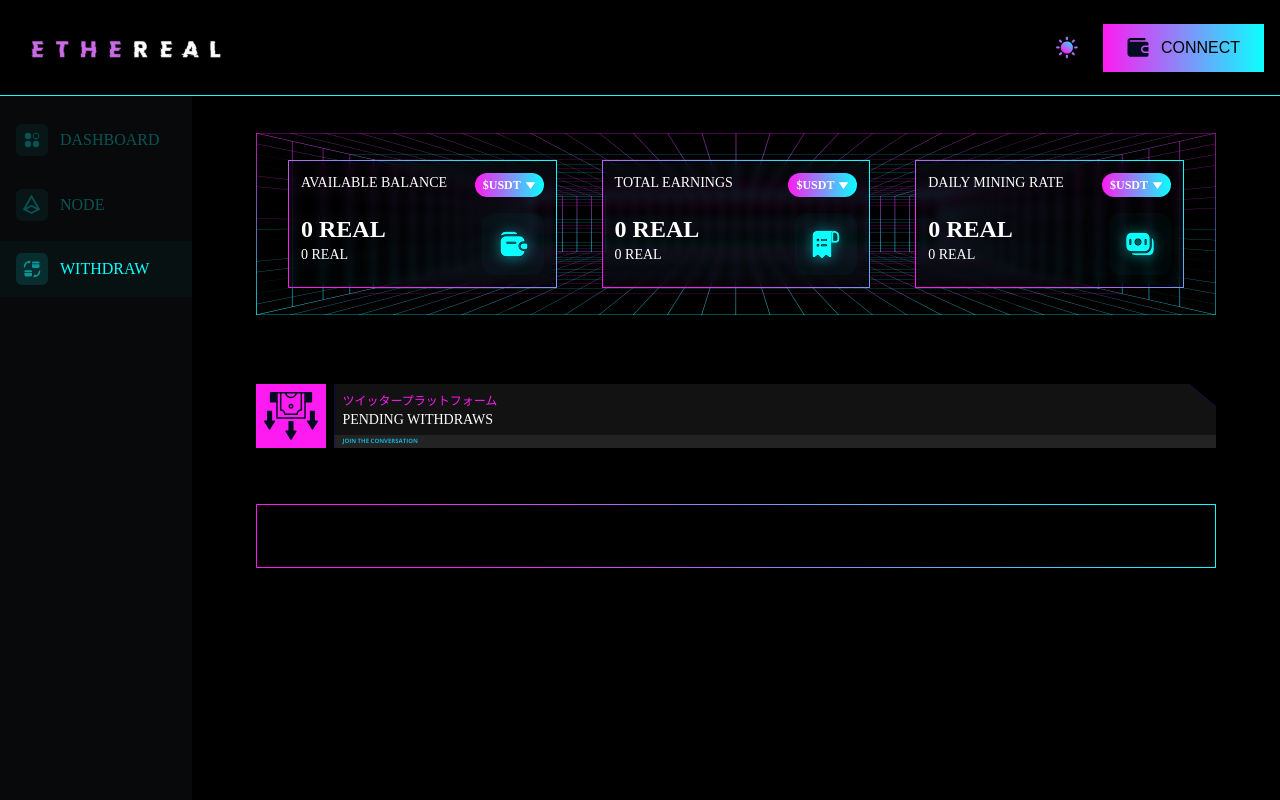
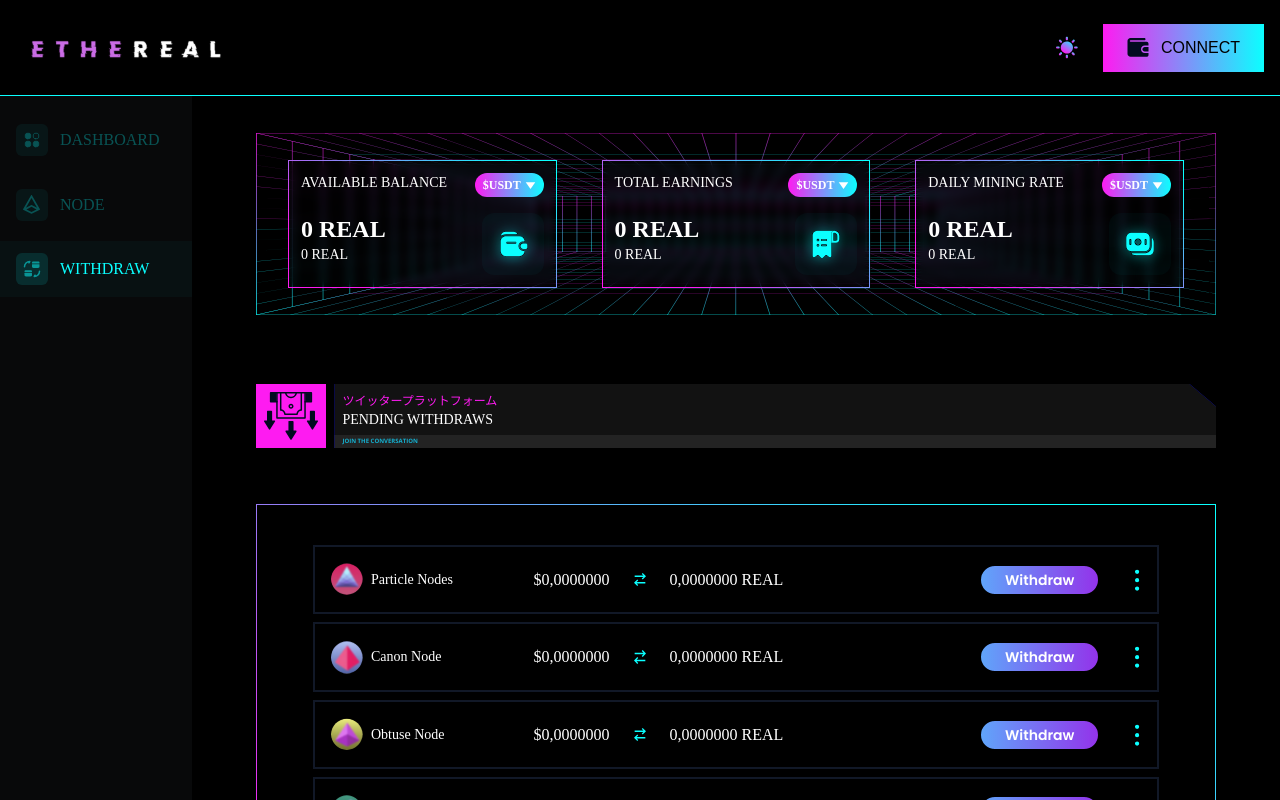
Before and after one commit to manish189000/ethereal-dapp, a React (Vite) app in the folder frontend/: page /dashboard/withdraw in a window 1280 px wide. Built offline with nearby package versions, Linux system fonts and the light colour scheme; a web font is replaced by a local one.

Commit message:
made withdraw statement component

```diff
--- a/frontend/src/components/WithdrawStatement.jsx
+++ b/frontend/src/components/WithdrawStatement.jsx
@@ -1,3 +1,4 @@
+/* eslint-disable react/prop-types */
 // /* eslint-disable react/prop-types */
 
 // const WithdrawStatement = ({
@@ -54,20 +55,28 @@
 // };
 
 // export default WithdrawStatement;
-import React from "react";
-
-const WithdrawStatement = () => {
+import threedot from "../assets/row01.svg";
+import arrow from "../assets/Arrow.svg";
+const WithdrawStatement = ({ nodeImage, nodeName }) => {
   return (
-    <div
-      style={{
-        border: "1px solid",
-        borderImageSource:
-          "linear-gradient(212.97deg, #0BFFFF 8.98%, #FE1BF1 80.33%)",
-        borderImageSlice: 1,
-      }}
-      className="h-16"
-    >
-      WithdrawStatement
+    <div className="px-4 py-4 my-2 w-full border-2 border-gray-900 flex justify-between items-center">
+      <div className="flex items-center gap-2 w-[25%]">
+        <img src={nodeImage} className="w-8" />
+        <p className=" font-lw text-sm">{nodeName}</p>
+      </div>
+      <div className="flex items-center gap-6 w-[55%]">
+        <p className=" font-lw font-[14px]">$0,0000000</p>
+        <img src={arrow} className=" w-3" />
+        <p className=" font-lw font-[14px] ">0,0000000 REAL</p>
+      </div>
+      <div className="flex items-center justify-between gap-8 w-[20%]">
+        <button
+          className={`button-part px-6 py-1 text-sm font-semibold border-black border-2 bg-gradient-to-r from-blue-400 to-purple-600 rounded-[2rem] text-[white] font-poppins`}
+        >
+          Withdraw
+        </button>
+        <img src={threedot} />
+      </div>
     </div>
   );
 };
--- a/frontend/src/pages/DashboardPage.jsx
+++ b/frontend/src/pages/DashboardPage.jsx
@@ -8,6 +8,14 @@ import obtuse_node from "../assets/obtuse_node.svg";
 import canon_node from "../assets/canon_node.svg";
 import NodeName from "../components/NodeName";
 const DashboardPage = () => {
+  // <NodeName img={particle_node} nodeName={"Particle Nodes"} />
+  // <NodeName img={canon_node} nodeName={"Canon Node"} />
+  // <NodeName img={obtuse_node} nodeName={"Obtuse Node"} />
+  // <NodeName img={master_node} nodeName={"Master Node"} />
+  // <NodeName img={particle_node} nodeName={"Executive Node"} />
+  // <NodeName img={canon_node} nodeName={"Partner Node"} />
+  // <NodeName img={particle_node} nodeName={"Founder Node"} />
+
   return (
     <div>
       <UserBalance />
@@ -60,7 +68,7 @@ const DashboardPage = () => {
                 <NodeName img={particle_node} nodeName={"Founder Node"} />
               </div>
             </div>
-</div>
+          </div>
         </div>
         <div className="w-[65%] ">
           <div className="flex h-16 gap-2 w-full">
@@ -156,9 +164,7 @@ const DashboardPage = () => {
        */}
 
       <div className="detailContainer w-full h-[400px] bg-slate-500 mt-2 flex">
-        <div className="leftpart w-[60%] bg-lime-700 ">
-
-        </div>
+        <div className="leftpart w-[60%] bg-lime-700 "></div>
         <div className="rightPart w-[40%] bg-yellow-600 "></div>
       </div>
     </div>
@@ -166,3 +172,13 @@ const DashboardPage = () => {
 };
 
 export default DashboardPage;
+
+export const nodeObject = [
+  { nodeImage: particle_node, nodeName: "Particle Nodes" },
+  { nodeImage: canon_node, nodeName: "Canon Node" },
+  { nodeImage: obtuse_node, nodeName: "Obtuse Node" },
+  { nodeImage: master_node, nodeName: "Master Node" },
+  { nodeImage: particle_node, nodeName: "Executive Node" },
+  { nodeImage: canon_node, nodeName: "Partner Node" },
+  { nodeImage: particle_node, nodeName: "Founder Node" },
+];
--- a/frontend/src/pages/HomePage.jsx
+++ b/frontend/src/pages/HomePage.jsx
@@ -4,7 +4,7 @@ const HomePage = () => {
   return (
     <>
       <div className="text-black">HomePage</div>
-      <Link to={"/dashboard"}>
+      <Link to={"/dashboard/dashboard"}>
         <button className="text-black border">Dashboard</button>
       </Link>
     </>
--- a/frontend/src/pages/NodePage.jsx
+++ b/frontend/src/pages/NodePage.jsx
@@ -16,7 +16,7 @@ const NodePage = () => {
   return (
     <>
       <UserBalance />
-      <div className="parent-part flex items-center gap-4">
+      <div className="parent-part mt-14 flex items-center gap-4">
         <div className="left-icon bg-[#fe1bf1] w-[5rem] h-[4rem] px-[0.7rem] py-[0.7rem]">
           <img src={nodez} alt="Square Icon" />
         </div>
@@ -33,7 +33,7 @@ const NodePage = () => {
         <img src={Poly} alt="" />
       </div> */}
       <div
-        className="child-part mt-10 h-[auto]px-6"
+        className="child-part mt-14 h-[auto]px-6"
         style={{
           border: "1px solid",
           borderImageSource:
--- a/frontend/src/pages/WithdrawPage.jsx
+++ b/frontend/src/pages/WithdrawPage.jsx
@@ -1,5 +1,7 @@
 import UserBalance from "../components/UserBalance";
 import withdraw_icon from "../assets/withdraw_icon.svg";
+import WithdrawStatement from "../components/WithdrawStatement";
+import { nodeObject } from "./DashboardPage";
 
 const WithdrawPage = () => {
   return (
@@ -38,8 +40,18 @@ const WithdrawPage = () => {
             "linear-gradient(212.97deg, #0BFFFF 8.98%, #FE1BF1 80.33%)",
           borderImageSlice: 1,
         }}
-        className=" mt-14 h-16"
-      ></div>
+        className=" mt-14 px-14 py-8"
+      >
+        {nodeObject.map((item) => {
+          return (
+            <WithdrawStatement
+              key={Math.random()}
+              nodeImage={item.nodeImage}
+              nodeName={item.nodeName}
+            />
+          );
+        })}
+      </div>
     </>
   );
 };
```
